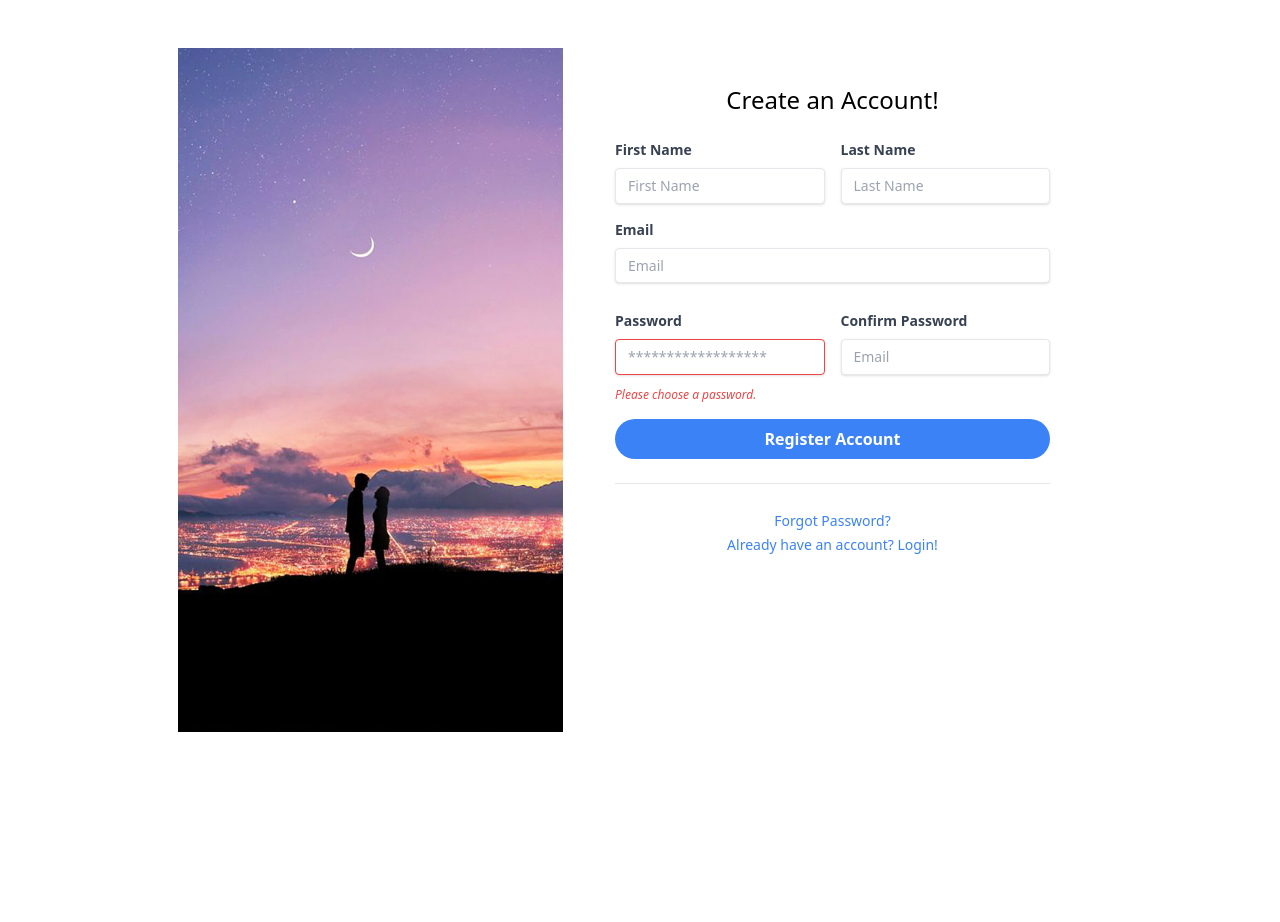
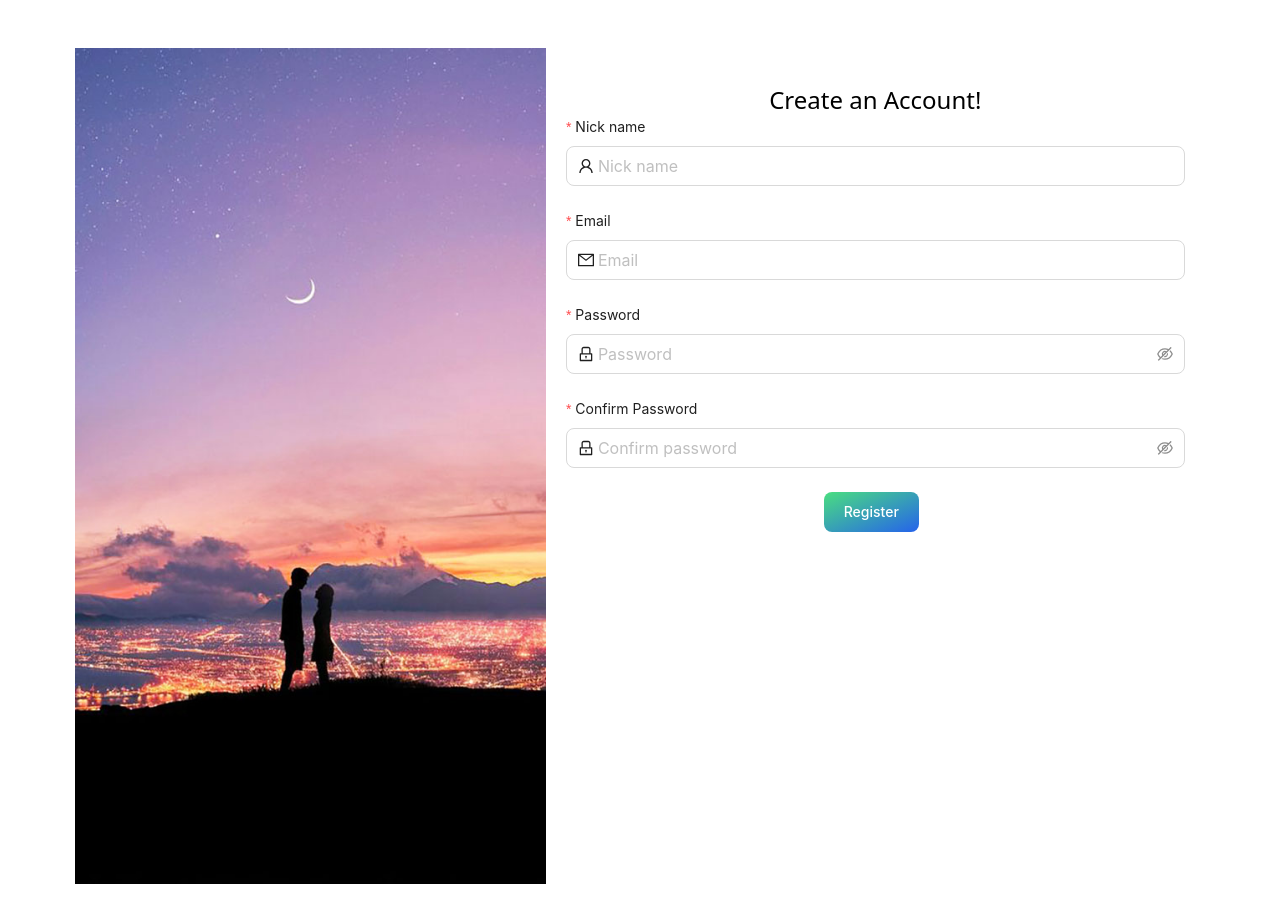
Before and after one commit to thaiminhtuan135/love_diary_front, a Next.js app: page /register in a window 1280 px wide. Shown: the top 922 px of the page. Before the commit the page ends 800 px from the top, so only its background shows below. Built offline with nearby package versions, Linux system fonts and the light colour scheme.

Commit message:
add login and register

```diff
--- a/src/hooks/useApi/useAxiosPost.tsx
+++ b/src/hooks/useApi/useAxiosPost.tsx
@@ -13,10 +13,8 @@ function useAxiosPost<T>(url: string, redirect: string, msgSuccess: string,msgEr
         await axios
             .post(url, data)
             .then((res) => {
-                if (res.status === STATUS.OK) {
                     message.success(msgSuccess);
                     router.push(redirect)
-                }
             }).catch(() => message.error(msgError));
     }
     return {
--- a/src/pages/admin/type-course/[id].tsx
+++ b/src/pages/admin/type-course/[id].tsx
@@ -22,7 +22,7 @@ function TypeCourseDetail() {
         const {id} = route.query;
         if (!route.isReady) return;
         axios
-            .get(`http://localhost:8083/admin/type-course/${id}`)
+            .get(`http://localhost:8083/api/v1/admin/type-course/${id}`)
             .then((res) => {
                 const typeCourse: typeCourse = res.data
                 form.setFieldsValue({id: typeCourse.id});
@@ -44,7 +44,7 @@ function TypeCourseDetail() {
 
     const onFinish = (data: typeCourse) => {
         axios
-            .put(`http://localhost:8083/admin/type-course/${data.id}/edit`, data)
+            .put(`http://localhost:8083/api/v1/admin/type-course/${data.id}/edit`, data)
             .then((res) => {
                 message.success("Edit successfully");
                 route.push("/admin/type-course")
--- a/src/pages/admin/type-course/create.tsx
+++ b/src/pages/admin/type-course/create.tsx
@@ -16,9 +16,10 @@ interface typeCourse {
 const CreateTypeCourse: NextPageWithLayout = () => {
 
     const [form] = Form.useForm();
-    const {postData} = useAxiosPost<typeCourse>('http://localhost:8083/admin/type-course/create',"/admin/type-course","Create successfully","Create failed")
+    const {postData} = useAxiosPost<typeCourse>('http://localhost:8083/api/v1/admin/type-course/create',"/admin/type-course","Create successfully","Create failed")
     const onFinish = (data: typeCourse) => {
         postData(data);
+        console.log(data)
     };
     const formItemLayout = {
         labelCol: {
--- a/src/pages/admin/type-course/index.tsx
+++ b/src/pages/admin/type-course/index.tsx
@@ -18,7 +18,7 @@ interface TypeCourse {
 
 const TypeCourse: NextPageWithLayout = () => {
     const router = useRouter();
-    const {data, loadData, setData} = useAxiosGet<TypeCourse>('http://localhost:8083/admin/type-course/list')
+    const {data, loadData, setData} = useAxiosGet<TypeCourse>('http://localhost:8083/api/v1/admin/type-course/list')
     const [loading, setLoading] = useState(true);
     const scroll: { x?: number | string; y?: number | string; } = {};
     scroll.y = 800;
--- a/src/pages/register.tsx
+++ b/src/pages/register.tsx
@@ -1,109 +1,151 @@
 import Image from "next/image";
+import {useRouter} from "next/router";
+import {Form, Input} from "antd";
+import {LockOutlined, MailOutlined, UserOutlined} from "@ant-design/icons";
+import React, {useEffect} from "react";
+import axios from "axios";
+import {ROLE} from "@/constant/constant";
+import {User} from "@/auth/User";
+import {AppStorage} from "@/auth/AppStorage";
+import {Token} from "@/auth/Token";
+import InputCustom from "@/component/InputCustom";
+
+interface registerAccount {
+    nickName: string;
+    email: string;
+    password: string;
+    confirm: string;
+}
 
 function Register() {
+    const {responseAfterLogin, hasToken} = User();
+    const {getToken} = AppStorage();
+    const {payload} = Token();
+    const router = useRouter();
+    const [form] = Form.useForm();
+
+    const onFinish = (data: registerAccount) => {
+        const registerData = {email : data.email , nickName : data.nickName , password: data.password}
+        console.log(registerData);
+        axios
+            .post("http://localhost:8083/api/v1/auth/register/role/1", data)
+            .then((res) => {
+                const payload = res.data.token.split(".")[1];
+                const userInfo = JSON.parse(atob(payload));
+                responseAfterLogin(res.data.token, userInfo.username);
+                if (userInfo.roles[0].authority === ROLE.ADMIN && hasToken()) {
+                    router.push("/admin/home")
+                }
+            }).catch(() => {
+        });
+    };
+    const rules = {
+        nickName: [
+            {required: true, message: 'Please input nick name'},
+        ],
+        email: [
+            {required: true, message: 'Please input email'},
+            {type: 'email', message: "Enter the correct email format"}
+        ],
+        password: [
+            {required: true, message: 'Please input password'},
+            {
+                validator: async (_, password) => {
+                    if (password !== undefined) {
+                        if (password.length < 8) {
+                            return Promise.reject(new Error("Password at least 8 characters"));
+                        }
+                    }
+
+                }
+            }
+        ],
+        confirmPassword : [
+            {
+                required: true,
+                message: 'Please confirm your password!',
+            },
+            ({ getFieldValue }) => ({
+                validator(_, value) {
+                    if (getFieldValue('password') === value) {
+                        return Promise.resolve();
+                    }
+                    return Promise.reject(new Error('The two passwords that you entered do not match!'));
+                },
+            }),
+            {
+                validator: async (_, password) => {
+                    if (password !== undefined) {
+                        if (password.length < 8) {
+                            return Promise.reject(new Error("Password at least 8 characters"));
+                        }
+                    }
+
+                }
+            }
+        ]
+    }
+
     return (
         <>
             <div>
                 <div className="container mx-auto">
                     <div className="flex justify-center px-6 my-12">
-                        <div className="w-full xl:w-3/4 lg:w-11/12 flex">
+                        <div className="w-full  lg:w-11/12 flex">
                             <div className="w-full h-full hidden lg:block lg:w-5/12">
                                 <Image src="/img/hinh-nen-tinh-yeu-full-hd-cho-dien-thoai.jpg" width={500} height={600}
                                        alt=""/>
                             </div>
                             <div className="w-full lg:w-7/12 h-[89.5%] bg-white p-5 rounded-lg lg:rounded-l-none">
                                 <h3 className="pt-4 text-2xl text-center">Create an Account!</h3>
-                                <form className="px-8 pt-6 pb-8 mb-4 bg-white rounded">
-                                    <div className="mb-4 md:flex md:justify-between">
-                                        <div className="mb-4 md:mr-2 md:mb-0">
-                                            <label className="block mb-2 text-sm font-bold text-gray-700"
-                                                   htmlFor="firstName">
-                                                First Name
-                                            </label>
-                                            <input
-                                                className="w-full px-3 py-2 text-sm leading-tight text-gray-700 border rounded shadow appearance-none focus:outline-none focus:shadow-outline"
-                                                id="firstName"
-                                                type="text"
-                                                placeholder="First Name"
-                                            />
+                                <Form
+                                    form={form}
+                                    name="login"
+                                    onFinish={onFinish}
+                                    initialValues={{remember: true}}
+                                    scrollToFirstError
+                                    layout={'vertical'}
+                                >
+                                    <Form.Item
+                                        label="Nick name"
+                                        name="nickName"
+                                        rules={rules.nickName}
+                                    >
+                                        <Input size={'large'} placeholder="Nick name" prefix={<UserOutlined />}/>
+                                    </Form.Item>
+                                    <Form.Item
+                                        label="Email"
+                                        name="email"
+                                        rules={rules.email}
+                                    >
+                                        <Input size={'large'} placeholder="Email" prefix={<MailOutlined/>}/>
+                                    </Form.Item>
+                                    <Form.Item
+                                        label="Password"
+                                        name="password"
+                                        rules={rules.password}
+                                    >
+                                        <Input.Password size={'large'} placeholder="Password" prefix={<LockOutlined/>}/>
+                                    </Form.Item>
+
+                                    <Form.Item
+                                        name="confirm"
+                                        label="Confirm Password"
+                                        dependencies={['password']}
+                                        rules={rules.confirmPassword}
+                                    >
+                                        <Input.Password size={'large'} placeholder="Confirm password" prefix={<LockOutlined/>}/>
+                                    </Form.Item>
+
+                                    <Form.Item>
+                                        <div className={'mx-auto text-center'}>
+                                            <button type="submit"
+                                                    className="text-white bg-gradient-to-br from-green-400 to-blue-600 hover:bg-gradient-to-bl focus:ring-4 focus:outline-none focus:ring-green-200 dark:focus:ring-green-800 font-medium rounded-lg text-sm px-5 py-2.5 text-center mr-2 mb-2">Register
+                                            </button>
                                         </div>
-                                        <div className="md:ml-2">
-                                            <label className="block mb-2 text-sm font-bold text-gray-700"
-                                                   htmlFor="lastName">
-                                                Last Name
-                                            </label>
-                                            <input
-                                                className="w-full px-3 py-2 text-sm leading-tight text-gray-700 border rounded shadow appearance-none focus:outline-none focus:shadow-outline"
-                                                id="lastName"
-                                                type="text"
-                                                placeholder="Last Name"
-                                            />
-                                        </div>
-                                    </div>
-                                    <div className="mb-4">
-                                        <label className="block mb-2 text-sm font-bold text-gray-700" htmlFor="email">
-                                            Email
-                                        </label>
-                                        <input
-                                            className="w-full px-3 py-2 mb-3 text-sm leading-tight text-gray-700 border rounded shadow appearance-none focus:outline-none focus:shadow-outline"
-                                            id="email"
-                                            type="email"
-                                            placeholder="Email"
-                                        />
-                                    </div>
-                                    <div className="mb-4 md:flex md:justify-between">
-                                        <div className="mb-4 md:mr-2 md:mb-0">
-                                            <label className="block mb-2 text-sm font-bold text-gray-700"
-                                                   htmlFor="password">
-                                                Password
-                                            </label>
-                                            <input
-                                                className="w-full px-3 py-2 mb-3 text-sm leading-tight text-gray-700 border border-red-500 rounded shadow appearance-none focus:outline-none focus:shadow-outline"
-                                                id="password"
-                                                type="password"
-                                                placeholder="******************"
-                                            />
-                                            <p className="text-xs italic text-red-500">Please choose a password.</p>
-                                        </div>
-                                        <div className="md:ml-2">
-                                            <label className="block mb-2 text-sm font-bold text-gray-700"
-                                                   htmlFor="c_password">
-                                                Confirm Password
-                                            </label>
-                                            <input
-                                                className="w-full px-3 py-2 mb-3 text-sm leading-tight text-gray-700 border rounded shadow appearance-none focus:outline-none focus:shadow-outline"
-                                                id="email"
-                                                type="email"
-                                                placeholder="Email"
-                                            />
-                                        </div>
-                                    </div>
-                                    <div className="mb-6 text-center">
-                                        <button
-                                            className="w-full px-4 py-2 font-bold text-white bg-blue-500 rounded-full hover:bg-blue-700 focus:outline-none focus:shadow-outline"
-                                            type="button"
-                                        >
-                                            Register Account
-                                        </button>
-                                    </div>
-                                    <hr className="mb-6 border-t"/>
-                                    <div className="text-center">
-                                        <a
-                                            className="inline-block text-sm text-blue-500 align-baseline hover:text-blue-800"
-                                            href="#"
-                                        >
-                                            Forgot Password?
-                                        </a>
-                                    </div>
-                                    <div className="text-center">
-                                        <a
-                                            className="inline-block text-sm text-blue-500 align-baseline hover:text-blue-800"
-                                            href="./index.html"
-                                        >
-                                            Already have an account? Login!
-                                        </a>
-                                    </div>
-                                </form>
+                                    </Form.Item>
+                                </Form>
+
                             </div>
                         </div>
                     </div>
```
Also changed, not shown: src/auth/AppStorage.ts (+8 -36 lines), src/auth/Token.ts (+0 -19 lines), src/auth/User.ts (+0 -40 lines).
